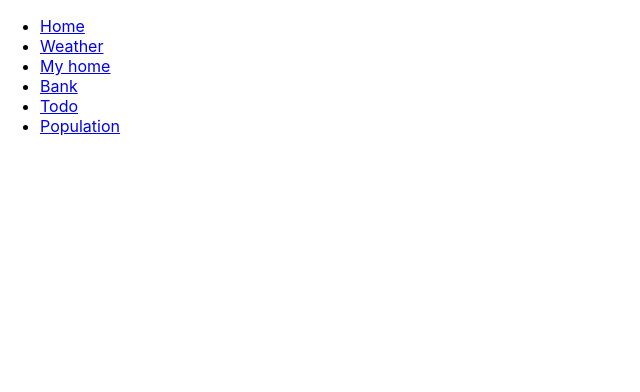
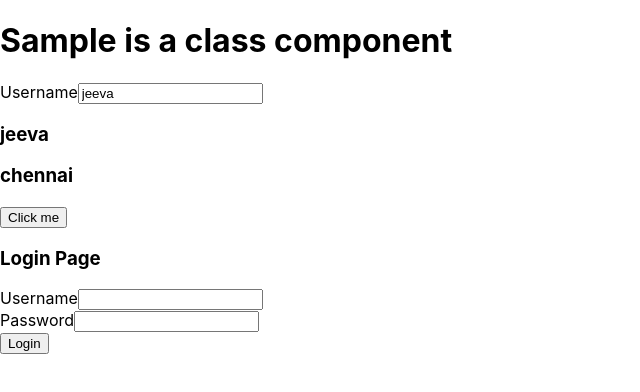
Before and after one commit to jeevaengg21/hello-world, a React (Create React App) app: page /login in a window 1280 px wide. Shown: the top 392 px of the page, without its empty margins (0-640 px from the left). Built offline with nearby package versions, Linux system fonts and the light colour scheme.

Commit message:
useNavigate hook and Class component

```diff
--- a/src/App.js
+++ b/src/App.js
@@ -8,12 +8,20 @@ import Population from "./Population"
 import MyAccount from "./bank_app/MyAccount"
 import Todo from "./todo_app/Todo"
 import { BrowserRouter, Routes, Route, Link } from "react-router-dom"
+import Login from "./Login"
+import Sample from "./class_component/Sample"
 
 /** Function component */
 const App = () => {
     const [initialPopulation, setInitialPopulation] = useState(0);
     /** APP component will determine the birth rate only once */
     const [averageBirthRate, setAverageBirthRate] = useState(0);
+    const [isLoggedIn, setLoggedIn] = useState(false)
+
+    const onLoginSuccess = () => {
+        console.log("Login successfull")
+        setLoggedIn(true)
+    }
 
     useEffect(() => {
         console.log("App is ready")
@@ -31,45 +39,28 @@ const App = () => {
         console.log("Intiate birth certification creation process", birthDateTime)
     }
 
+    // const CheckLoggedIn = (children) => {
+
+    //     return isLoggedIn ? children : <Login onLoginSuccess={onLoginSuccess}></Login>
+    // }
+
+
+
 
     return (
         <BrowserRouter>
-            <ul>
-                <li>
-                    <Link to="/" >Home</Link>
-                </li>
-                <li>
-                    <Link to="/weather/report" >Weather</Link>
-                </li>
-                <li>
-                    <Link to="/praba" >My home</Link>
-                </li>
-                <li>
-                    <Link to="/bank">Bank</Link>
-                </li>
-                <li>
-                    <Link to="/todo/list">Todo</Link>
-                </li>
-                <li>
-                    <Link to="/population">Population</Link>
-                </li>
-            </ul>
-            {/* <label>World Birth Rate</label>
-            <input type={"text"} value={averageBirthRate} onChange={onBirthRateTextBoxChange}></input>
-            <Welcome></Welcome>
-            <Weather></Weather>
-            <Population initCount={initialPopulation} birthRate={averageBirthRate} onBirth={issueBirthCertificate} ></Population>
-            <MyAccount></MyAccount>
-            <Todo></Todo>
-            */}
+            <Sample></Sample>
             <Routes>
-                <Route path="/" element={<Welcome></Welcome>}></Route>
+                <Route path="/login" element={<Login onLoginSuccess={onLoginSuccess} ></Login>}></Route>
+                <Route path="/" element={isLoggedIn &&
+                    <Welcome />
+                }></Route>
                 <Route path="/weather/report" element={<Weather></Weather>}></Route>
-                <Route path="/praba" element={<Welcome></Welcome>}></Route>
-                <Route path="/bank" element={<>
-                    <MyAccount></MyAccount>
-                    <Todo></Todo>
-                </>}></Route>
+                <Route path="/bank" element={
+                    <>
+                        <MyAccount></MyAccount>
+                        <Todo></Todo>
+                    </>}></Route>
                 <Route path="/todo/list" element={<Todo></Todo>}></Route>
                 <Route path="/population" element={<Population></Population>}></Route>
             </Routes>
--- /dev/null
+++ b/src/Login.js
@@ -0,0 +1,37 @@
+import { useState } from "react"
+import { useNavigate } from "react-router-dom"
+
+const Login = ({ onLoginSuccess }) => {
+    const [username, setUsername] = useState("")
+    const [password, setPassword] = useState("")
+
+    const navigate = useNavigate()
+
+    const onLogin = () => {
+        if (username === 'admin' && password === 'admin') {
+            console.log("Allow login")
+            /** helps to navigate to a page programatically */
+            onLoginSuccess()
+            navigate("/")
+        } else {
+            console.log('block login')
+        }
+    }
+
+    return (
+        <>
+            <h3>Login Page</h3>
+            <div>
+                <label>Username</label>
+                <input type={"text"} value={username} onChange={(e) => { setUsername(e.target.value) }}></input>
+            </div>
+            <div>
+                <label>Password</label>
+                <input type={"text"} value={password} onChange={(e) => { setPassword(e.target.value) }}></input>
+            </div>
+            <button onClick={onLogin}>Login</button>
+        </>
+    )
+}
+
+export default Login
--- /dev/null
+++ b/src/Navigation.js
@@ -0,0 +1,28 @@
+import { Link } from "react-router-dom"
+
+const Navigation = () => {
+    return (
+        <ul>
+            <li>
+                <Link to="/" >Home</Link>
+            </li>
+            <li>
+                <Link to="/weather/report" >Weather</Link>
+            </li>
+            <li>
+                <Link to="/praba" >My home</Link>
+            </li>
+            <li>
+                <Link to="/bank">Bank</Link>
+            </li>
+            <li>
+                <Link to="/todo/list">Todo</Link>
+            </li>
+            <li>
+                <Link to="/population">Population</Link>
+            </li>
+        </ul>
+    )
+}
+
+export default Navigation;
--- a/src/Welcome.js
+++ b/src/Welcome.js
@@ -4,9 +4,16 @@
  *
  */
 
+import Navigation from "./Navigation"
+
 
 const Welcome = () => {
-    return (<p>Hi, welcome to the Hello World!!!</p>)
+    return (
+        <>
+            <Navigation></Navigation>
+            <p>Hi, welcome to the Hello World!!!</p>
+        </>
+    )
 }
 
 export default Welcome
--- /dev/null
+++ b/src/class_component/Sample.js
@@ -0,0 +1,72 @@
+import React from "react";
+
+class Sample extends React.Component {
+
+    /** Mandatory */
+    constructor() {
+        /** Mandatory */
+        super()
+        console.log("inside constructor")
+        this.state = {
+            name: "",
+            location: ""
+        }
+    }
+
+    onClickMe = () => {
+        console.log("i got clicked")
+    }
+
+    onNameChange = (event) => {
+        this.setState({
+            ...this.state,
+            name: event.target.value
+        })
+    }
+
+    /** Like a PostConstruct */
+    /** Life cycle method */
+    componentDidMount() {
+        console.log("inside componentDidMount")
+        this.setState({
+            ...this.state,
+            name: "jeeva",
+            location: "chennai"
+        })
+    }
+
+    /** Life cycle method */
+    shouldComponentUpdate(nextProps, nextState) {
+        console.log("current name ", this.state.name)
+        console.log("next state name", nextState.name)
+        if (nextState.name === 'praba') {
+            return false
+        } else {
+            return true;
+        }
+    }
+
+    /** Life cycle method */
+    componentDidUpdate(prevProps, prevState) {
+        console.log("inside componentDidUpdate", prevState)
+    }
+
+    /** Mandatory */
+    render() {
+        /** Mandatory */
+        return (<>
+            <h1> Sample is a class component</h1>
+
+            <label>Username</label>
+            <input type="text" value={this.state.name} onChange={this.onNameChange}></input>
+
+            <h3>{this.state.name}</h3>
+            <h3>{this.state.location}</h3>
+            <button onClick={this.onClickMe}> Click me</button>
+
+        </>)
+    }
+
+}
+
+export default Sample
```
